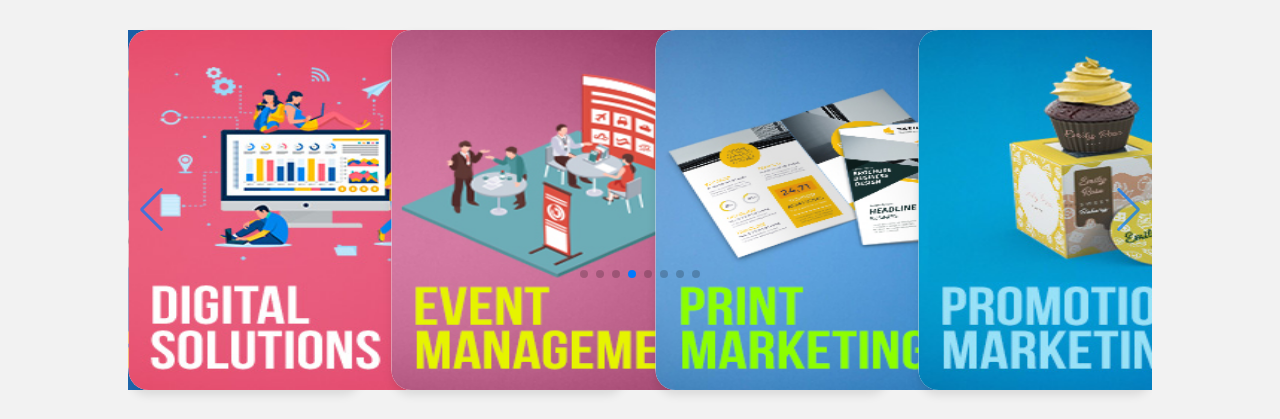
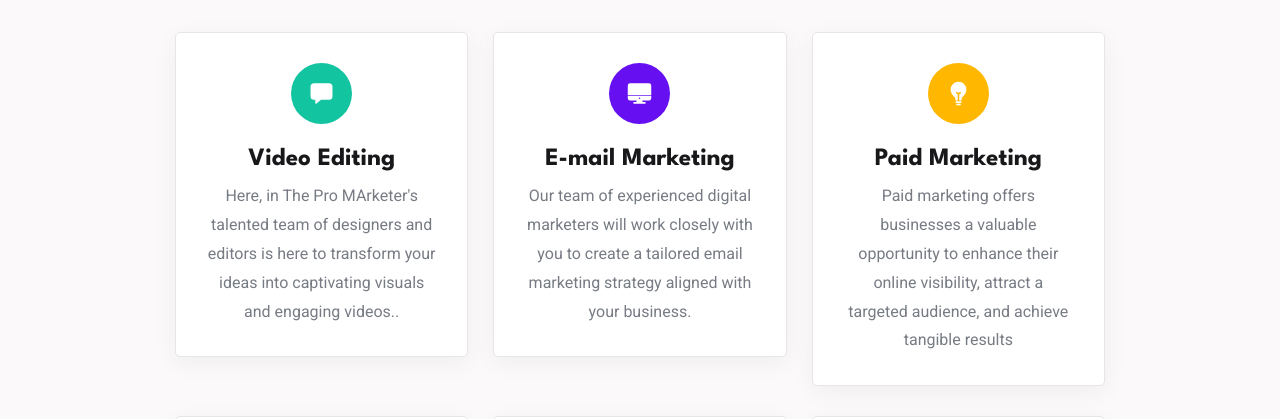
Before and after one commit to Harshit-Rajput20/pro-marketers, a plain HTML site: page index.html in a window 1280 px wide. Shown: the part 1451-1870 px from the top of the page. Drawn offline with nearby package versions, Linux system fonts and the light colour scheme; a web font is replaced by a local one.

Commit message:
removed one slider

```diff
--- a/index.html
+++ b/index.html
@@ -210,13 +210,12 @@
 
 
 
-
+<!--
 
 
       <div class="our-mov-service">
         <section class="mov-service">
-          <!-- <div class="container"> -->
-            <div class="swiper mySwiper mov-container">
+             <div class="swiper mySwiper mov-container">
                 <div class="swiper-wrapper content">
 
 
@@ -301,9 +300,8 @@
                 <div class="swiper-button-prev"></div>
             </div>
             <div class="swiper-pagination"></div>
-          <!-- </div>  -->
-        </section>
-      </div>
+         </section>
+      </div> -->
 
 
 
```
